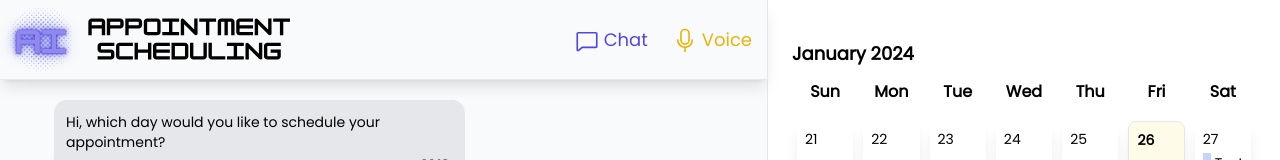
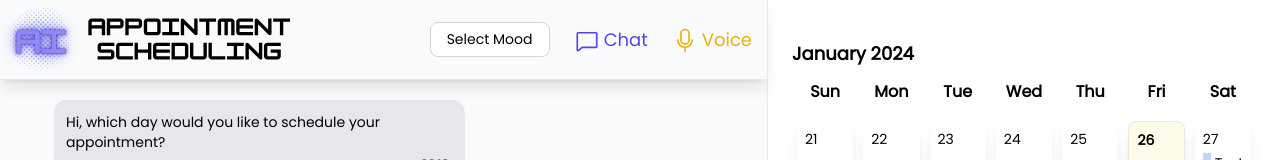
Before and after one commit to lndaquino/ai-appointment-scheduling, a Next.js app: page / in a window 1280 px wide. Shown: the top 160 px of the page. Built offline with nearby package versions, Linux system fonts and the light colour scheme.

Commit message:
feat: add mood to header and AppContext to change the AI mood

```diff
--- a/components/Header/Header.tsx
+++ b/components/Header/Header.tsx
@@ -2,21 +2,48 @@ import { Chat } from '@phosphor-icons/react'
 import { Microphone } from '@phosphor-icons/react/dist/ssr'
 import Image from 'next/image'
 import logo from '@/assets/logo.svg'
+import React, { useContext } from 'react'
+import { AppContext } from '@/contexts/AppContext'
 
 export function Header() {
+  const { mood, setMood } = useContext(AppContext)
+
+  const handleSelectChange = (event: React.ChangeEvent<HTMLSelectElement>) => {
+    setMood(event.target.value)
+  }
+
   return (
     <header className="fixed z-50 flex h-20 w-full justify-between border-b shadow-lg xl:w-3/5">
       <div className="flex w-1/2">
         <Image src={logo} alt="logo" priority style={{ width: 'auto' }} />
       </div>
       <nav className="flex w-1/2 items-center justify-end space-x-6 pr-4">
+        <div>
+          <select
+            value={mood}
+            onChange={handleSelectChange}
+            className="cursor-pointer appearance-none rounded-lg border border-gray-300 bg-white px-4 py-2 pr-4 text-sm leading-tight hover:opacity-85 focus:bg-white focus:outline-none"
+          >
+            <option value="">Select Mood</option>
+            <option value="funny">Funny</option>
+            <option value="polite" defaultChecked>
+              Polite
+            </option>
+            <option value="ironic">Ironic</option>
+            <option value="neutral">Neutral</option>
+          </select>
+        </div>
+
         <button className="flex items-center justify-center gap-1 text-indigo-600 hover:text-indigo-500">
           <Chat size={26} />
           <h3 className="text-lg">Chat</h3>
         </button>
-        <button className="flex items-center justify-center gap-1 text-yellow-500 hover:text-yellow-400">
+        <button className="hover:disabled relative flex items-center justify-center gap-1 text-yellow-500 hover:cursor-not-allowed hover:text-yellow-400">
           <Microphone size={26} />
           <h3 className="text-lg">Voice</h3>
+          <span className="coming-soon absolute -top-full left-1/2 mt-16 hidden w-32 -translate-x-1/2 transform rounded-md bg-gray-100 px-2 py-1 text-sm text-black opacity-90">
+            Coming soon...
+          </span>
         </button>
       </nav>
     </header>
--- a/contexts/AppContext.tsx
+++ b/contexts/AppContext.tsx
@@ -3,8 +3,8 @@
 import { createContext, ReactNode, useState } from 'react'
 
 interface AppContextType {
-  textChat: boolean
-  handleChatType: (textChat: boolean) => void
+  mood: string
+  setMood: (textChat: string) => void
 }
 
 interface AppContextProps {
@@ -14,17 +14,13 @@ interface AppContextProps {
 export const AppContext = createContext({} as AppContextType)
 
 export function AppContextProvider({ children }: AppContextProps) {
-  const [textChat, setTextChat] = useState<boolean>(true)
-
-  function handleChatType(textChat: boolean) {
-    setTextChat(textChat)
-  }
+  const [mood, setMood] = useState('Select Mood')
 
   return (
     <AppContext.Provider
       value={{
-        textChat,
-        handleChatType,
+        mood,
+        setMood,
       }}
     >
       {children}
--- a/hooks/useAssistant.ts
+++ b/hooks/useAssistant.ts
@@ -1,6 +1,7 @@
+import { AppContext } from '@/contexts/AppContext'
 import { AIModel, ICalendar, Message, Role } from '@/types'
 import { format } from 'date-fns'
-import { useState } from 'react'
+import { useContext, useState } from 'react'
 
 const WAIT_DATE = 0
 const WAIT_TIME = 1
@@ -14,7 +15,6 @@ const dayNames = [
   'Friday',
   'Saturday',
 ]
-const mood = 'funny'
 
 let status = WAIT_DATE
 let date = ''
@@ -22,6 +22,8 @@ let time = ''
 let dateConfirmedBy = ''
 
 const useAssistant = (ai: AIModel, calendar: ICalendar) => {
+  const { mood } = useContext(AppContext)
+
   const [messages, setMessages] = useState<Message[]>(() => {
     return initMessages()
   })
@@ -55,7 +57,9 @@ const useAssistant = (ai: AIModel, calendar: ICalendar) => {
 
     let handlingMessage = true
     while (handlingMessage) {
-        console.log(`status = ${status} / date = ${date} / time = ${time} / dateConfirmedBy = ${dateConfirmedBy}`)
+      console.log(
+        `status = ${status} / date = ${date} / time = ${time} / dateConfirmedBy = ${dateConfirmedBy}`,
+      )
       if (status === WAIT_CONFIRMATION) {
         console.log('CHECKING IF IT HAS A CONFIRMATION')
         dateConfirmedBy = await checkForConfirmation(newUserMessage)
@@ -75,9 +79,9 @@ const useAssistant = (ai: AIModel, calendar: ICalendar) => {
             newAssistantMessage.id = prevMessages.length + 1
             return [...prevMessages, newAssistantMessage]
           })
-            handlingMessage=false
+          handlingMessage = false
         } else {
-            createAppointment(new Date(date+"T"+time),dateConfirmedBy)
+          createAppointment(new Date(date + 'T' + time), dateConfirmedBy)
           const newFinalMessage = await generateFinalMessage()
 
           const newAssistantMessage: Message = {
@@ -91,12 +95,12 @@ const useAssistant = (ai: AIModel, calendar: ICalendar) => {
             newAssistantMessage.id = prevMessages.length + 1
             return [...prevMessages, newAssistantMessage]
           })
-            handlingMessage=false
+          handlingMessage = false
           setIsConfirmed(true)
         }
       }
 
-        if (status===WAIT_TIME) {
+      if (status === WAIT_TIME) {
         console.log('CHECKING IF IT HAS A TIME')
         time = await checkTimeOnMessage(newUserMessage)
         console.log(`TIME = ${time}`)
@@ -116,15 +120,15 @@ const useAssistant = (ai: AIModel, calendar: ICalendar) => {
             newAssistantMessage.id = prevMessages.length + 1
             return [...prevMessages, newAssistantMessage]
           })
-            handlingMessage=false
+          handlingMessage = false
         } else {
           const timeIsAvailable = checkForAvailableTime(date, time)
           console.log(`available time = ${timeIsAvailable}`)
           if (timeIsAvailable) {
-              status=WAIT_CONFIRMATION
-
+            status = WAIT_CONFIRMATION
           } else {
-              const newTimeMessage = await generateNewTimeMessageForUnavailableDate(freeTime)
+            const newTimeMessage =
+              await generateNewTimeMessageForUnavailableDate(freeTime)
             const newAssistantMessage: Message = {
               id: 0,
               createdAt: new Date(),
@@ -136,7 +140,7 @@ const useAssistant = (ai: AIModel, calendar: ICalendar) => {
               newAssistantMessage.id = prevMessages.length + 1
               return [...prevMessages, newAssistantMessage]
             })
-              handlingMessage=false
+            handlingMessage = false
           }
         }
       }
@@ -159,7 +163,7 @@ const useAssistant = (ai: AIModel, calendar: ICalendar) => {
             newAssistantMessage.id = prevMessages.length + 1
             return [...prevMessages, newAssistantMessage]
           })
-            handlingMessage=false
+          handlingMessage = false
         } else {
           status = WAIT_TIME
         }
@@ -210,33 +214,41 @@ const useAssistant = (ai: AIModel, calendar: ICalendar) => {
     return await ai.generateMessage(prompt)
   }
 
-  const generateNewTimeMessage = async (freeTime: string[]): Promise<string> => {
+  const generateNewTimeMessage = async (
+    freeTime: string[],
+  ): Promise<string> => {
     const prompt = `You're a clinic's secretary helping a customer to schedule an appointment on day ${date}. Generate a ${mood} message up to 30 words offering at least five of the following available times: ${freeTime}.`
     console.log(prompt)
     return await ai.generateMessage(prompt)
   }
 
-  const generateNewTimeMessageForUnavailableDate = async (freeTime: string[]): Promise<string> => {
+  const generateNewTimeMessageForUnavailableDate = async (
+    freeTime: string[],
+  ): Promise<string> => {
     const prompt = `You're a clinic's secretary helping a customer to schedule an appointment on day ${date}. The customer prompted an unavailable time at ${time} for your suggestion "${getLastMessage('assistant').content}". Generate a ${mood} message up to 30 words offering at least five of the following available times and considering that ${time} is unavailable: ${freeTime}.`
     console.log(prompt)
     return await ai.generateMessage(prompt)
   }
 
-  const checkTimeOnMessage = async (newUserMessage: Message): Promise<string> => {
-    const prompt =`You're a clinic's secretary helping a customer to schedule an appointment. A customer prompted: "${newUserMessage.content}" for the question "${getLastMessage('assistant').content}". Extract a time in the mm-HH format from user's prompt. Return only the time in mm:HH format without any text. If no time detected return the word "empty"`
+  const checkTimeOnMessage = async (
+    newUserMessage: Message,
+  ): Promise<string> => {
+    const prompt = `You're a clinic's secretary helping a customer to schedule an appointment. A customer prompted: "${newUserMessage.content}" for the question "${getLastMessage('assistant').content}". Extract a time in the mm-HH format from user's prompt. Return only the time in mm:HH format without any text. If no time detected return the word "empty"`
     console.log(prompt)
     const response = await ai.generateMessage(prompt)
     console.log(response)
     return response.includes('empty') ? '' : response
   }
 
-  const checkForAvailableTime = (date:string, time:string): boolean => {
-    const selectedDate = new Date(date + "T"+ time)
+  const checkForAvailableTime = (date: string, time: string): boolean => {
+    const selectedDate = new Date(date + 'T' + time)
     console.log(`SELECTED DATE: ${selectedDate}`)
     return !findAppointmentByDate(selectedDate)
   }
 
-  const checkForConfirmation = async (newUserMessage: Message): Promise<string> => {
+  const checkForConfirmation = async (
+    newUserMessage: Message,
+  ): Promise<string> => {
     const prompt = `You're a clinic's secretary helping a customer to schedule an appointment. A customer prompted: "${newUserMessage.content}" for the question "${getLastMessage('assistant').content}". Extract a name from user's prompt as a confirmation. Return only the extracted name without any other text. If no name detected return the word "empty"`
     console.log(prompt)
     const response = await ai.generateMessage(prompt)
@@ -259,6 +271,7 @@ const useAssistant = (ai: AIModel, calendar: ICalendar) => {
   return {
     messages,
     input,
+    mood,
     handleInputChange,
     handleSubmit,
     isConfirmed,
```
Lines whose indentation alone changed are shown as unchanged.
